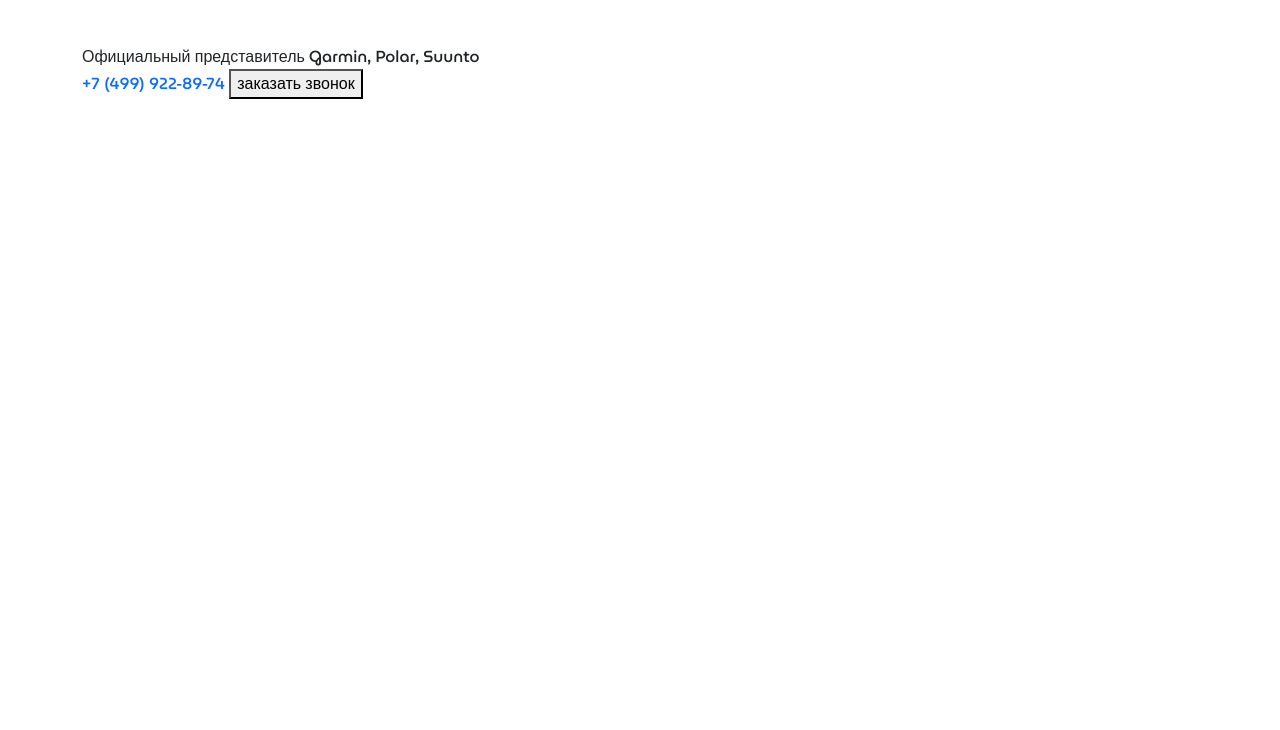
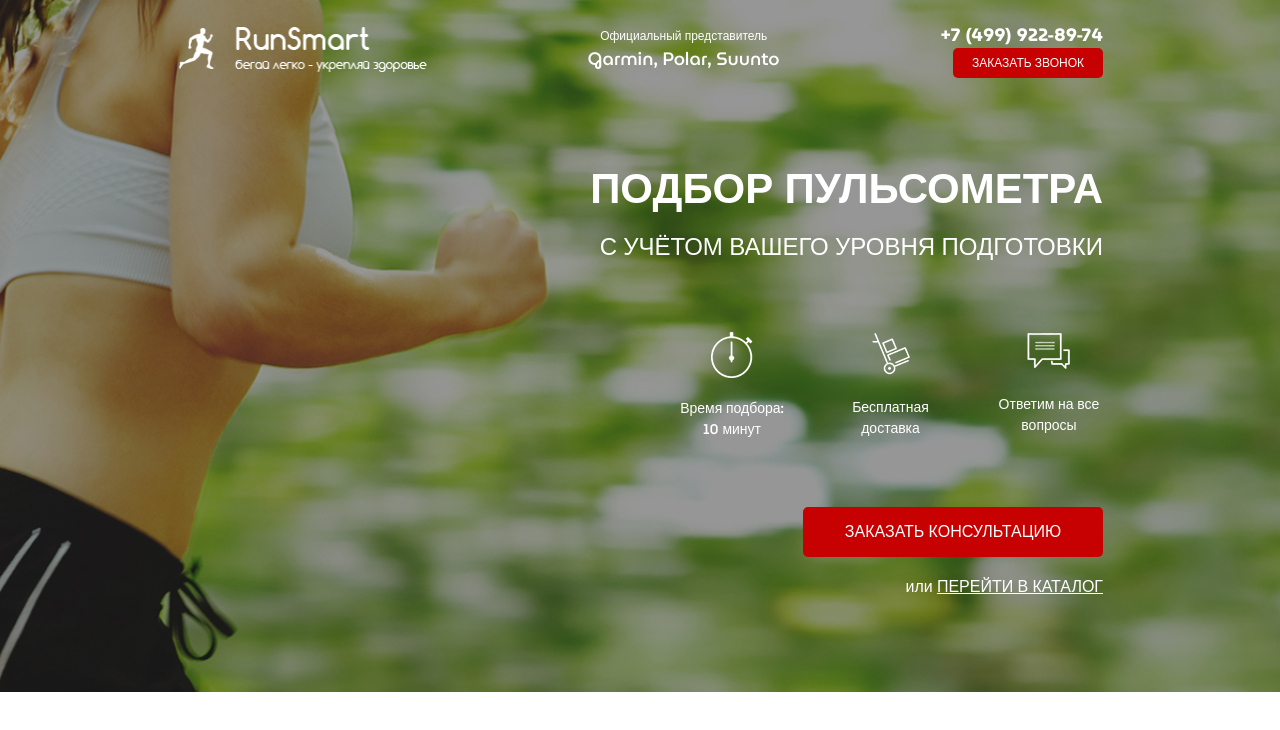
Before and after one commit to MikhailBugrov/RunSmart_project, a website: page src/index.html in a window 1280 px wide. Drawn offline with Linux system fonts and the light colour scheme.

Commit message:
first-section

```diff
--- /dev/null
+++ b/src/css/blocks/header.min.css
@@ -0,0 +1 @@
+.header{display:flex;justify-content:space-between;justify-content:center}
--- a/src/index.html
+++ b/src/index.html
@@ -14,18 +14,48 @@
     <div class="promo">
         <div class="container">
             <header class="header">
-                <a href="#" class="header_logo">
+                <a href="#" class="header__logo">
                     <img src="icons/logo.png" alt="logo">
                 </a>
-                <div class="header_official">
+                <div class="header__official">
                 Официальный представитель
                 <span>Garmin, Polar, Suunto</span>
                 </div>
-                <div class="header_contacts">
-                    <a href="tel:+74999228974" class="header_phone">+7 (499) 922-89-74</a>
+                <div class="header__contacts">
+                    <a href="tel:+74999228974" class="header__phone">+7 (499) 922-89-74</a>
                     <button class="button">заказать звонок</button>
                 </div>
             </header>
+            <div class="promo__wrapper">
+                <h1 class="promo__header">Подбор пульсометра</h1>
+                <h2 class="promo__subheader">с учётом Вашего уровня подготовки</h2>
+
+                <div class="promo__icons">
+                    <div class="promo__icon">
+                        <img src="icons/PULSE/timer.png" alt="timer">
+                        Время подбора:
+                        10 минут
+                    </div>
+                    <div class="promo__icon">
+                        <img src="icons/PULSE/hand_cart.png" alt="hand_cart">
+                        Бесплатная
+                        доставка
+                    </div>
+                    <div class="promo__icon">
+                        <img src="icons/PULSE/messages.png" alt="messages">
+                        Ответим
+                        на все вопросы
+                    </div>
+                </div>
+
+
+                <button class="button button_main">заказать КОНСУЛЬТАЦИЮ</button>
+                <div class="promo__link">
+                    или
+                    <a href="#">ПЕРЕЙТИ В КАТАЛОГ</a>
+                </div>
+            </div>
+
         </div>
     </div>
 </body>
--- /dev/null
+++ b/src/sass/blocks/_buttons.scss
@@ -0,0 +1,17 @@
+.button {
+    width: 150px;
+    height: 30px;
+    background-color: $main-color;
+    border-radius: 5px;
+    border: none;
+    font-size: 12px;
+    font-weight: 500;
+    text-transform: uppercase;
+    color: #ffffff;
+    &_main {
+        width: 300px;
+        height: 50px;
+        font-size: 16px;
+        margin-top: 67px;
+    }
+}
--- /dev/null
+++ b/src/sass/blocks/_header.scss
@@ -0,0 +1,35 @@
+.header {
+    display: flex;
+    justify-content: space-between;
+    align-items: center;
+    &__logo {
+        width: 250px;
+        img {
+            width: 100%;
+        }
+    }
+    &__official {
+        font-size: 12px;
+        font-weight: 500;
+        color: #ffffff;
+        text-align: center;
+        span {
+            display: block;
+            font-size: 18px;
+        }
+    }
+    &__phone {
+        display: block;
+        font-size: 18px;
+        font-weight: 700;
+        color: #ffffff;
+        &:hover {
+            color:#ffffff
+        }
+    }
+    &__contacts {
+        display: flex;
+        flex-direction: column;
+        align-items: flex-end;
+    }
+}
--- /dev/null
+++ b/src/sass/blocks/_promo.scss
@@ -0,0 +1,57 @@
+.promo {
+    min-height: 650px;
+    padding: 21px 0 93px 0;
+    background: url(../../img/bg_first.jpg) center (center/cover) no-repeat;
+    &__wrapper {
+        display: flex;
+        flex-direction: column;
+        align-items: flex-end;
+        margin-top: 90px;
+    }
+    &__header {
+        font-size: 42px;
+        font-weight: 700;
+        text-transform: uppercase;
+        color: #ffffff;
+        line-height: 42px;
+    }
+    &__subheader {
+        margin-top: 17px;
+        font-size: 24px;
+        font-weight: 500;
+        text-transform: uppercase;
+        color: #ffffff;
+        line-height: 24px;
+    }
+
+    &__icons {
+        margin-top: 65px;
+        width: 425px;
+        display: flex;
+        justify-content: space-between;
+    }
+    &__icon {
+        width: 108px;
+        text-align: center;
+        font-size: 14px;
+        font-weight: 500;
+        color: #ffffff;
+        img {
+            display: block;
+            margin: 0 auto;
+            margin-bottom: 20px;
+        }
+    }
+    &__link {
+        margin-top: 18px;
+        font-size: 16px;
+        font-weight: 500;
+        color: #ffffff;
+        a {
+            color: #ffffff;
+            text-transform: uppercase;
+            text-decoration: underline;
+        }
+    }
+
+}
--- a/src/sass/style.scss
+++ b/src/sass/style.scss
@@ -1,5 +1,6 @@
 @import 'base/variables';
 @import 'base/mixins';
+
 * {
     font-family: 'MuseoModerno', sans-serif;
 }
@@ -8,6 +9,10 @@
 }
 
 .container {
-    min-width: 950px;
+    max-width: 950px;
     margin: 0 auto;
 }
+
+@import 'blocks/promo';
+@import 'blocks/header';
+@import 'blocks/buttons'
```
Also changed, not shown: src/css/style.min.css.
